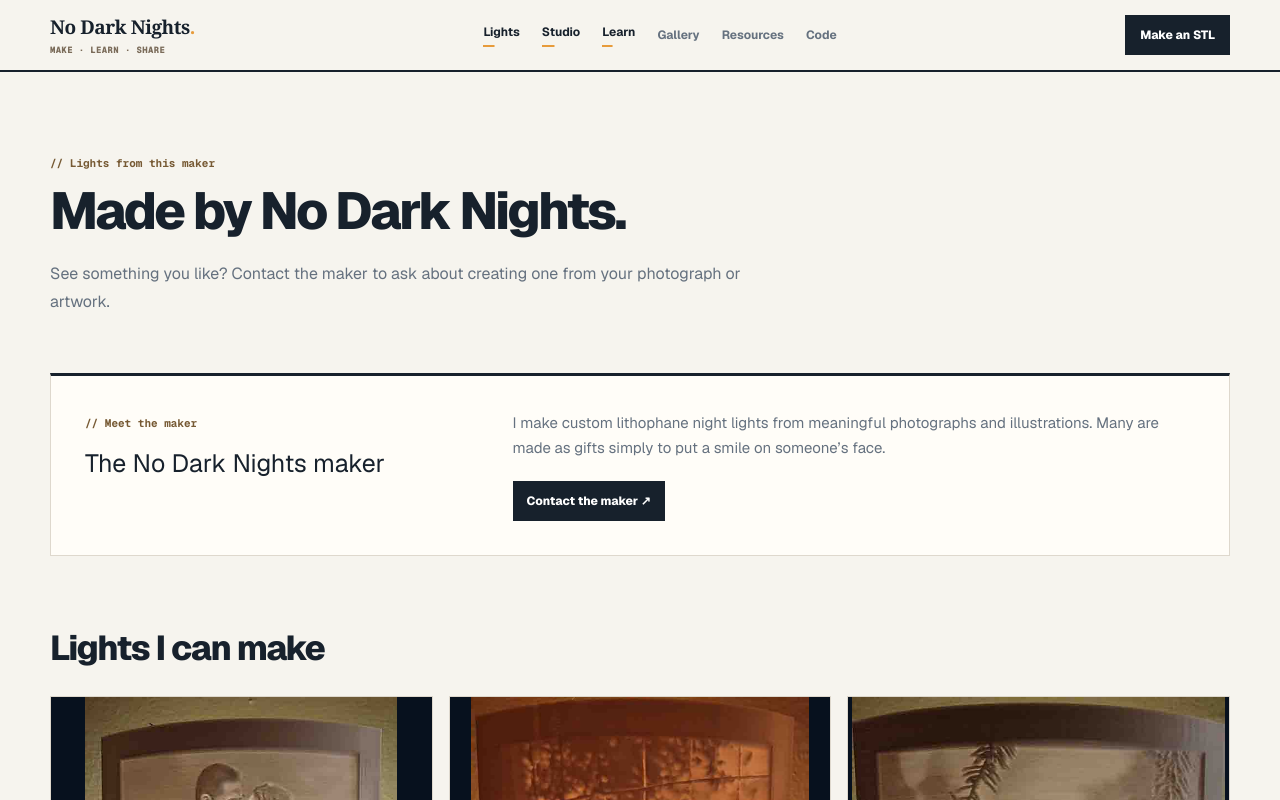
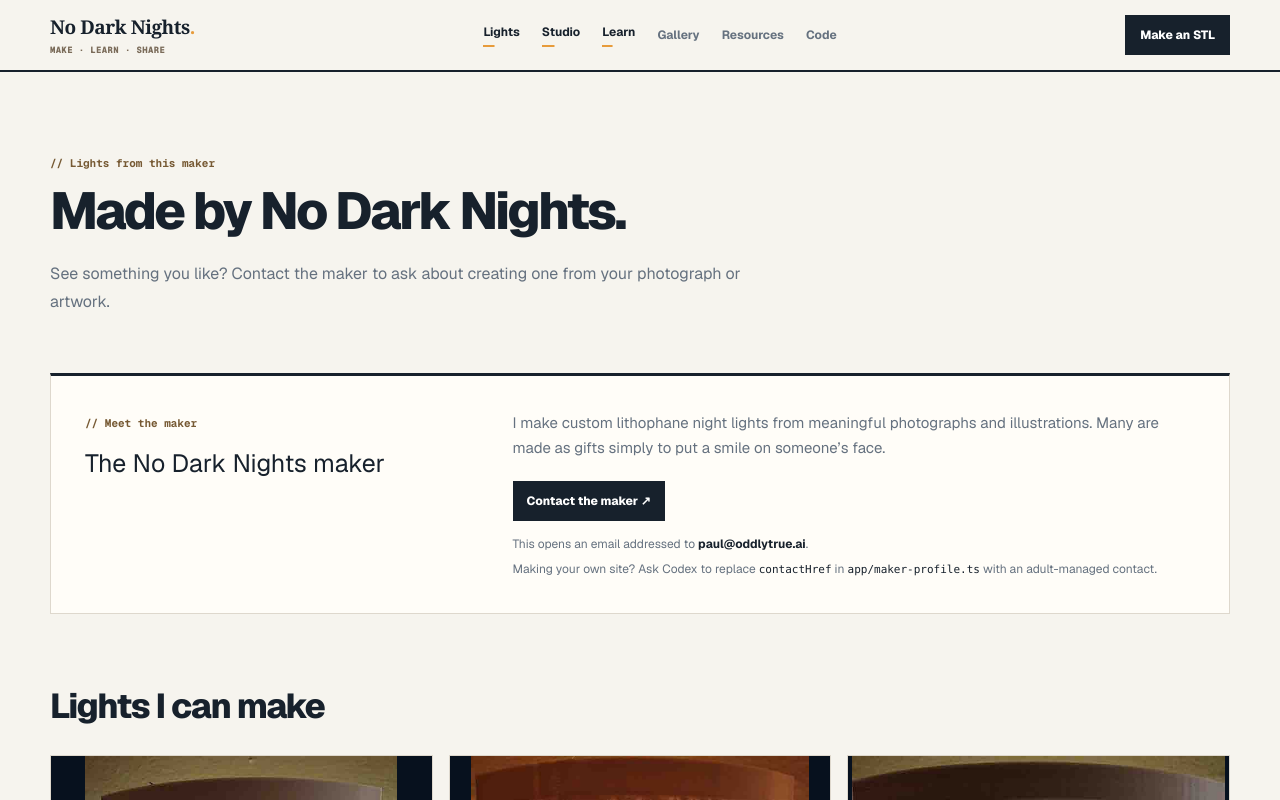
Before and after one commit to prichardsondev/no-dark-nights, a Next.js app: page /lights in a window 1280 px wide. Shown: the top 800 px of the page. Built offline with nearby package versions, Linux system fonts and the light colour scheme.

Commit message:
Clarify contact and resource links

```diff
--- a/app/globals.css
+++ b/app/globals.css
@@ -1409,6 +1409,30 @@
   font-size: 12px;
 }
 
+.maker-profile .contact-details {
+  max-width: 680px;
+  margin-top: 14px;
+}
+
+.maker-profile .contact-details p {
+  margin: 0;
+  font-size: 12px;
+  line-height: 1.6;
+}
+
+.maker-profile .contact-details p + p {
+  margin-top: 6px;
+}
+
+.maker-profile .contact-details strong {
+  color: var(--ink);
+}
+
+.maker-profile .contact-details code {
+  color: var(--ink);
+  font-size: 11px;
+}
+
 .lights-section {
   margin-bottom: 42px;
 }
@@ -2371,6 +2395,16 @@
   margin-bottom: 26px;
 }
 
+.what-we-use-heading .affiliate-disclosure {
+  margin-top: 16px;
+  padding: 12px 14px;
+  border-left: 3px solid var(--amber);
+  background: #f3efe5;
+  color: var(--ink);
+  font-size: 12px;
+  line-height: 1.55;
+}
+
 .what-we-use-grid {
   display: grid;
   grid-template-columns: repeat(4, minmax(0, 1fr));
--- a/app/lights/page.tsx
+++ b/app/lights/page.tsx
@@ -1,6 +1,7 @@
 import type { Metadata } from "next";
 import { PageIntro, SiteShell } from "../SiteChrome";
 import {
+  getMailtoAddress,
   isValidContactHref,
   lightListings,
   makerProfile,
@@ -14,6 +15,7 @@
 
 export default function LightsPage() {
   const hasContactMethod = isValidContactHref(makerProfile.contactHref);
+  const contactEmail = getMailtoAddress(makerProfile.contactHref);
 
   return (
     <SiteShell>
@@ -34,8 +36,8 @@
             {hasContactMethod ? (
               <a
                 href={makerProfile.contactHref}
-                rel="noreferrer"
-                target="_blank"
+                rel={contactEmail ? undefined : "noreferrer"}
+                target={contactEmail ? undefined : "_blank"}
               >
                 {makerProfile.contactLabel} ↗
               </a>
@@ -43,6 +45,19 @@
               <p className="contact-not-set">
                 An adult-controlled contact method has not been configured yet.
               </p>
+            )}
+            {contactEmail && (
+              <div className="contact-details">
+                <p>
+                  This opens an email addressed to{" "}
+                  <strong>{contactEmail}</strong>.
+                </p>
+                <p>
+                  Making your own site? Ask Codex to replace{" "}
+                  <code>contactHref</code> in <code>app/maker-profile.ts</code>{" "}
+                  with an adult-managed contact.
+                </p>
+              </div>
             )}
           </div>
         </section>
--- a/app/maker-profile.ts
+++ b/app/maker-profile.ts
@@ -34,6 +34,15 @@
   }
 }
 
+export function getMailtoAddress(contactHref: string) {
+  if (!contactHref.toLowerCase().startsWith("mailto:")) {
+    return null;
+  }
+
+  const address = contactHref.slice("mailto:".length).split("?")[0]?.trim();
+  return address || null;
+}
+
 export const lightListings = [
   {
     id: "favorite-photo",
--- a/app/resources/page.tsx
+++ b/app/resources/page.tsx
@@ -75,6 +75,10 @@
               and material combination we know. Equivalent compatible products
               can work.
             </p>
+            <p className="affiliate-disclosure">
+              <strong>No affiliate links.</strong> No Dark Nights does not earn
+              money or receive commission from any link on this page.
+            </p>
           </div>
           <div className="what-we-use-grid">
             {whatWeUse.map((item) => (
@@ -93,9 +97,8 @@
             ))}
           </div>
           <p className="disclosure-note">
-            No Dark Nights does not use affiliate links and receives no
-            commission. Prices and availability change. Measure for
-            compatibility and follow each manufacturer&apos;s instructions.
+            Prices and availability change. Measure for compatibility and
+            follow each manufacturer&apos;s instructions.
           </p>
         </section>
         <section className="checklist-section">
```
Also changed, not shown: 1 other file (tests, documents, lock files or other folders).
